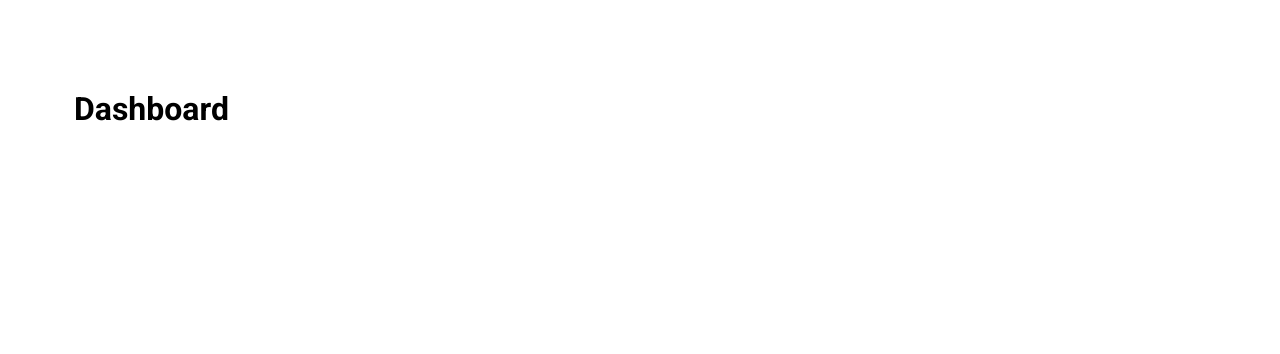
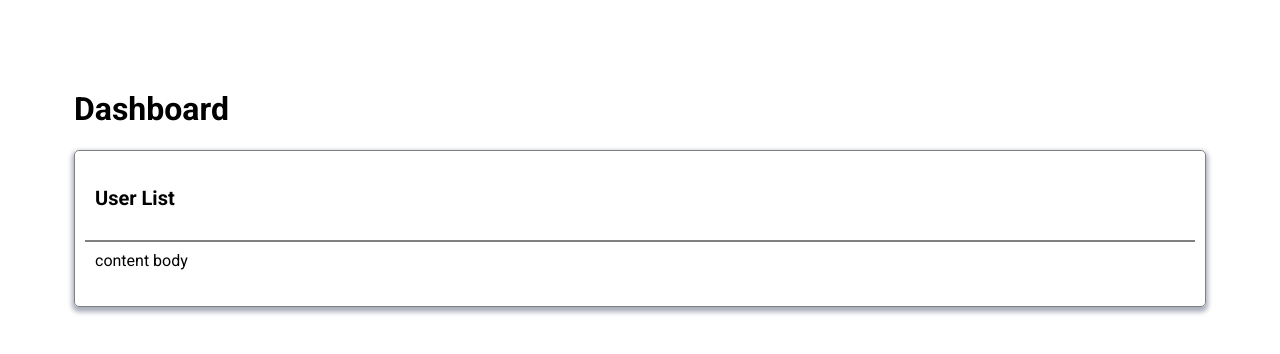
Before and after one commit to lukaszkrzeminski/admin-panel, a React (Create React App) app: page / in a window 1280 px wide. Shown: the top 354 px of the page. Built offline with nearby package versions, Linux system fonts and the light colour scheme.

Commit message:
Added and implemented Section

```diff
--- a/src/App.js
+++ b/src/App.js
@@ -1,11 +1,16 @@
 import React from 'react';
 import Header from "./common/Header";
 import Main from './common/Main';
+import Section from './common/Section';
 
 function App() {
   return (
     <Main>
       <Header title="Dashboard" />
+      <Section
+        contentHeader="User List"
+        contentBody="content body"
+      />
     </Main>
   );
 }
--- /dev/null
+++ b/src/common/Section/index.js
@@ -0,0 +1,17 @@
+import React from 'react';
+import { Container, Paragraph, ParagraphBody, ParagraphHeader } from './styled';
+
+const Section = ({ contentHeader, contentBody }) => (
+    <Container>
+        <Paragraph>
+            <ParagraphHeader>
+                { contentHeader }
+            </ParagraphHeader>
+            <ParagraphBody>
+                { contentBody }
+            </ParagraphBody>
+        </Paragraph>
+    </Container>
+)
+
+export default Section;
--- /dev/null
+++ b/src/common/Section/styled.js
@@ -0,0 +1,27 @@
+import styled from "styled-components";
+
+export const Container = styled.div`
+    border: 1px solid grey;
+    border-radius: 5px;
+    box-shadow: 0px 3px 5px 2px #A9ADBA;
+    padding: 20px 10px 10px;
+    margin: 0 auto;
+`;
+
+export const Paragraph = styled.p`
+    display: flex;
+    flex-direction: column;
+`;
+
+export const ParagraphHeader = styled.span`
+    font-weight: bold;
+    font-size: 20px;
+    border-bottom: 2px solid grey;
+    padding: 0px 10px 30px;
+    margin: 0;
+`;
+
+export const ParagraphBody = styled.span`
+    padding: 10px;
+    margin: 0;
+`;
```
